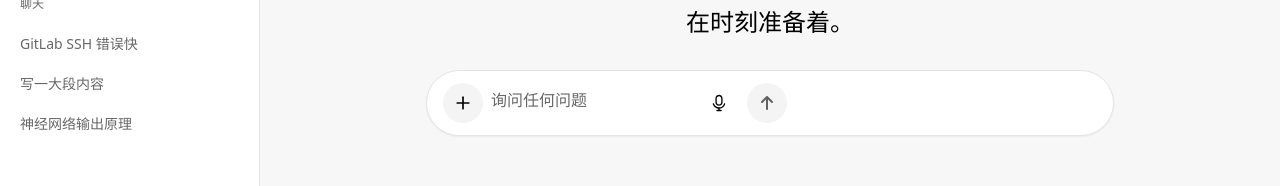
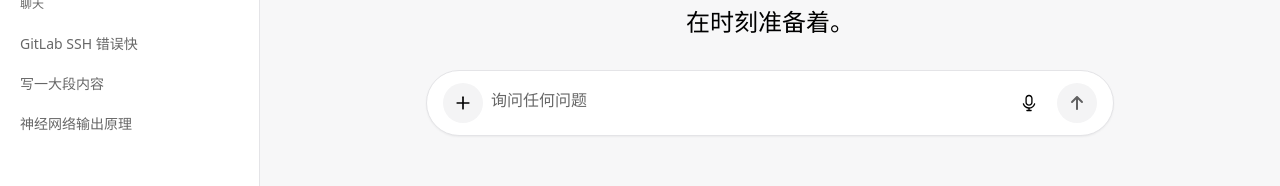
Before and after one commit to pgd-LC2/ptchat, a Next.js app: page / in a window 1280 px wide. Shown: the part 329-515 px from the top of the page. Built offline with nearby package versions, Linux system fonts and the light colour scheme.

Commit message:
修复按钮正确排列

```diff
--- a/components/chat/ChatInput.tsx
+++ b/components/chat/ChatInput.tsx
@@ -79,8 +79,9 @@ export default function ChatInput({ className, value, disabled, isWelcomeScreen
           onSubmit(e);
         }}
       >
+        {selectedFeature ? (
+          <>
             {/* 功能标签行 */}
-        {selectedFeature && (
             <div className="flex items-center justify-between">
               <div className="flex items-center gap-2">
                 <span className="text-sm font-medium text-blue-600">
@@ -95,14 +96,13 @@ export default function ChatInput({ className, value, disabled, isWelcomeScreen
                 ✕
               </button>
             </div>
-        )}
 
             {/* 输入框和按钮行 */}
             <div className="flex items-center gap-2">
               {/* 左侧加号按钮 */}
               <button
                 type="button"
-            className={`inline-flex h-10 w-10 items-center justify-center rounded-full text-black/60 hover:bg-zinc-50 flex-shrink-0 ${isWelcomeScreen && !selectedFeature ? 'bg-zinc-100' : ''}`}
+                className="inline-flex h-10 w-10 items-center justify-center rounded-full text-black/60 hover:bg-zinc-50 flex-shrink-0"
                 aria-label="更多选项"
                 onClick={() => setIsMenuVisible(!isMenuVisible)}
               >
@@ -160,6 +160,71 @@ export default function ChatInput({ className, value, disabled, isWelcomeScreen
                 </button>
               </div>
             </div>
+          </>
+        ) : (
+          <>
+            {/* 左侧加号按钮 */}
+            <button
+              type="button"
+              className={`inline-flex h-10 w-10 items-center justify-center rounded-full text-black/60 hover:bg-zinc-50 flex-shrink-0 ${isWelcomeScreen ? 'bg-zinc-100' : ''}`}
+              aria-label="更多选项"
+              onClick={() => setIsMenuVisible(!isMenuVisible)}
+            >
+              <Plus className="h-5 w-5 text-black" />
+            </button>
+
+            {/* 中间输入框 */}
+            <div className="flex-1">
+              <textarea
+                name="input"
+                value={value}
+                onChange={onChange}
+                placeholder="询问任何问题"
+                rows={1}
+                onInput={(e) => {
+                  const ta = e.currentTarget;
+                  ta.style.height = 'auto';
+                  ta.style.height = `${Math.min(ta.scrollHeight, 160)}px`;
+                }}
+                onKeyDown={(e) => {
+                  if (e.key === 'Enter' && !e.shiftKey) {
+                    e.preventDefault();
+                    const form = e.currentTarget.form;
+                    if (form && e.currentTarget.value.trim().length > 0 && !disabled) {
+                      form.dispatchEvent(new Event('submit', { bubbles: true, cancelable: true }));
+                    }
+                  }
+                }}
+                className="w-full resize-none bg-transparent outline-none placeholder:text-black/60 leading-6 py-1 text-base font-normal"
+              />
+            </div>
+
+            {/* 语音按钮 */}
+            <button
+              type="button"
+              className="inline-flex h-10 w-10 items-center justify-center rounded-full hover:bg-zinc-50 flex-shrink-0"
+              aria-label="语音"
+            >
+              <MicrophoneIcon className="h-5 w-5 text-black" />
+            </button>
+
+            {/* 发送按钮 */}
+            <button
+              type="submit"
+              disabled={disabled || value.trim().length === 0}
+              className={`inline-flex h-10 w-10 items-center justify-center rounded-full flex-shrink-0 ${
+                disabled
+                  ? 'bg-[#E5F3FF] text-[#0285FF]'
+                  : value.trim().length === 0
+                  ? 'bg-zinc-100 text-black/60 cursor-not-allowed'
+                  : 'bg-[#0285FF] text-white hover:bg-[#0264CC]'
+              }`}
+              aria-label="发送"
+            >
+              <ArrowUpIcon className="h-5 w-5" />
+            </button>
+          </>
+        )}
       </form>
       {!isWelcomeScreen && (
         <div className="mt-1 text-center text-sm font-normal text-black/60">
```
Lines whose indentation alone changed are shown as unchanged.
